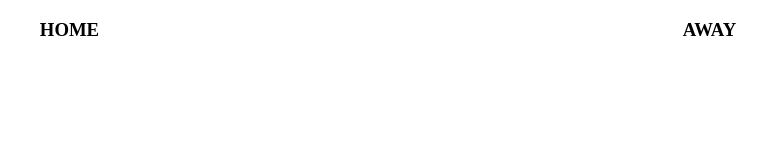
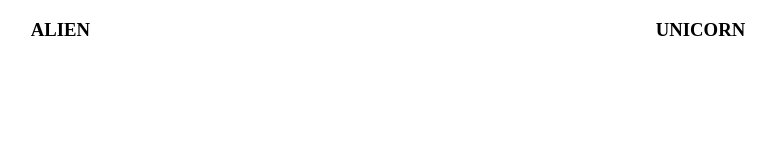
Before and after one commit to mehorabkonok/score-board, a website built with Vite: page index.html in a window 1280 px wide. Shown: the whole page, without its empty margins (252-1027 px from the left). Built offline with nearby package versions, Linux system fonts and the light colour scheme.

Commit message:
Add customized team names

```diff
--- a/index.html
+++ b/index.html
@@ -5,10 +5,10 @@
     <body>
         <div class="container">
             <div>
-                <h3>HOME</h3>
+                <h3>ALIEN</h3>
             </div>
             <div>
-                <h3>AWAY</h3>
+                <h3>UNICORN</h3>
             </div>
         </div>
         <script src="index.js"></script>
```
